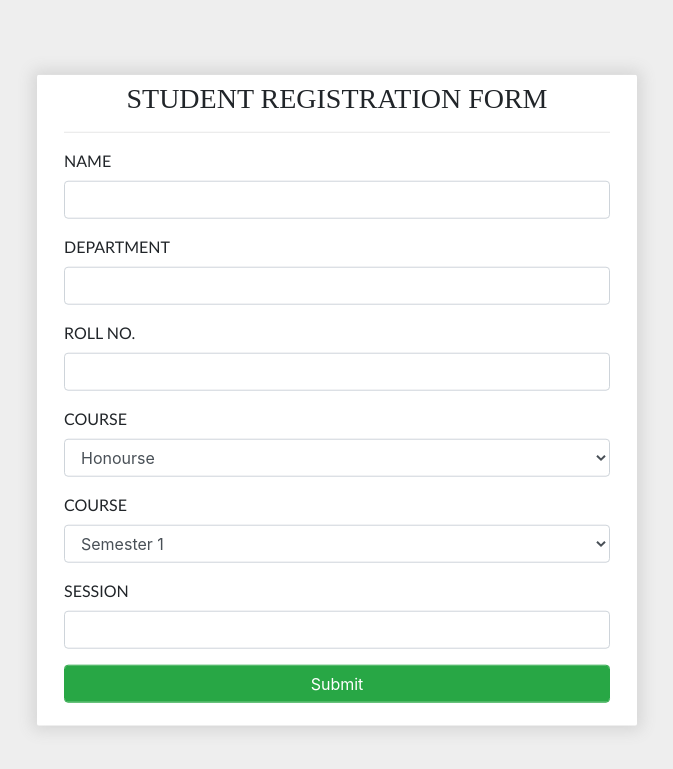
After one commit to swapnanil123/sad_group_cbt_work, a PHP site: page /studentRegistration/studentReg.php in a window 1280 px wide. The commit adds this page. Shown: the top 769 px of the page, without its empty margins (303-976 px from the left). Run offline with PHP 8.4, Linux system fonts and the light colour scheme.

Commit message:
some update done

```diff
--- a/first_index.php
+++ b/first_index.php
@@ -22,6 +22,7 @@
         <div class="controlBtns">
         <a href="adminView/login.php"><input type="button" class="subBtn border border-secondary shadow-none" name="submit" id="AdminBTN" value="ADMIN"></a>
         <a href="studentView/studentLogin.php"><input type="button" class="subBtn border border-secondary shadow-none" name="submit" id="TestBtn" value="TEST"></a>
+        <a href="studentRegistration/studentReg.php"><input type="button" class="subBtn border border-secondary shadow-none" name="submit" id="TestBtn" value="STUDENT REGISTRATION"></a>
         </div>
     </div>
 
--- /dev/null
+++ b/studentRegistration/studentReg.css
@@ -0,0 +1,30 @@
+body {
+    background: #eeeeee;
+}
+
+.outerContainer {
+    border: 2px solid transparent;
+    border-radius: 2px;
+    box-shadow: 0 0 15px 5px #D6D6D6;
+    position: absolute;
+    top: 50%;
+    left: 50%;
+    transform: translate(-50%,-50%);
+    width: 600px;
+    background: #fff;
+    padding: 5px 10px 5px 10px;
+}
+.header {
+    text-align: center;
+    /* margin-bottom: 10px; */
+}
+h1 {
+    text-transform: uppercase;
+    font-size: 28px;
+    font-family: larval;
+}
+label {
+    text-transform: uppercase;
+    font-size: 16px;
+    font-family: 'Gill Sans', 'Gill Sans MT', Calibri, 'Trebuchet MS', sans-serif;
+}
--- /dev/null
+++ b/studentRegistration/studentReg.php
@@ -0,0 +1,71 @@
+<!DOCTYPE html>
+<html lang="en">
+<head>
+    <meta charset="UTF-8">
+    <meta http-equiv="X-UA-Compatible" content="IE=edge">
+    <meta name="viewport" content="width=device-width, initial-scale=1.0">
+    <title>Student Registration Form</title>
+
+    <link rel="stylesheet" href="https://cdn.jsdelivr.net/npm/bootstrap@4.6.0/dist/css/bootstrap.min.css">
+    <link rel="stylesheet" href="https://use.fontawesome.com/releases/v5.7.0/css/all.css">
+    <script src="https://code.jquery.com/jquery-3.6.0.min.js"></script>
+    <script src="https://cdnjs.cloudflare.com/ajax/libs/popper.js/2.9.0/umd/popper.min.js"></script>
+    <link rel="stylesheet" href="studentReg.css">
+</head>
+<body>
+
+    <div class="outerContainer container">
+        <div class="mainContainer container">
+            <form autocomplete="off">
+
+                <div class="header">
+                    <h1>Student Registration Form</h1>
+                    <hr>
+                </div>
+
+                <div class="">
+                    <div class="form-group">
+                        <label>Name</label>
+                        <input type="text" name="stdname" class="form-control shadow-none outline-none border-none" id="stdname" placeholder=" ">
+                    </div>
+                    <div class="form-group">
+                        <label>Department</label>
+                        <input type="text" name="stddept" class="form-control shadow-none outline-none border-none" id="stdDept" placeholder=" ">
+                    </div>
+                    <div class="form-group">
+                        <label>Roll No.</label>
+                        <input type="text" name="stdroll" class="form-control shadow-none outline-none border-none" id="stdRoll" placeholder=" ">
+                    </div>
+                    <div class="form-group">
+                        <label >Course</label>
+                        <select name="stdcourse" id="stdCourse" class="form-control shadow-none outline-none border-none">
+                            <option value="Honourse">Honourse</option>
+                            <option value="General">General</option>
+                        </select>
+                    </div>
+                    <div class="form-group">
+                        <label >Course</label>
+                        <select name="stdsem" id="stdSem" class="form-control shadow-none outline-none border-none">
+                            <option value="semester 1">Semester 1</option>
+                            <option value="semester 2">Semester 2</option>
+                            <option value="semester 3">Semester 3</option>
+                            <option value="semester 4">Semester 4</option>
+                            <option value="semester 5">Semester 5</option>
+                            <option value="semester 6">Semester 6</option>
+                        </select>
+                    </div>
+                    <div class="form-group">
+                        <label>Session</label>
+                        <input type="text" name="stdses" class="form-control shadow-none outline-none border-none" id="stdSes" placeholder=" ">
+                    </div>
+                    <div class="form-group">
+                        <input type="submit" name="submitbtn" class="form-control shadow-none outline-none border-none btn btn-success" id="submitBtn" placeholder=" ">
+                    </div>
+                </div>
+
+            </form>
+        </div>
+    </div>
+
+</body>
+</html>
```
